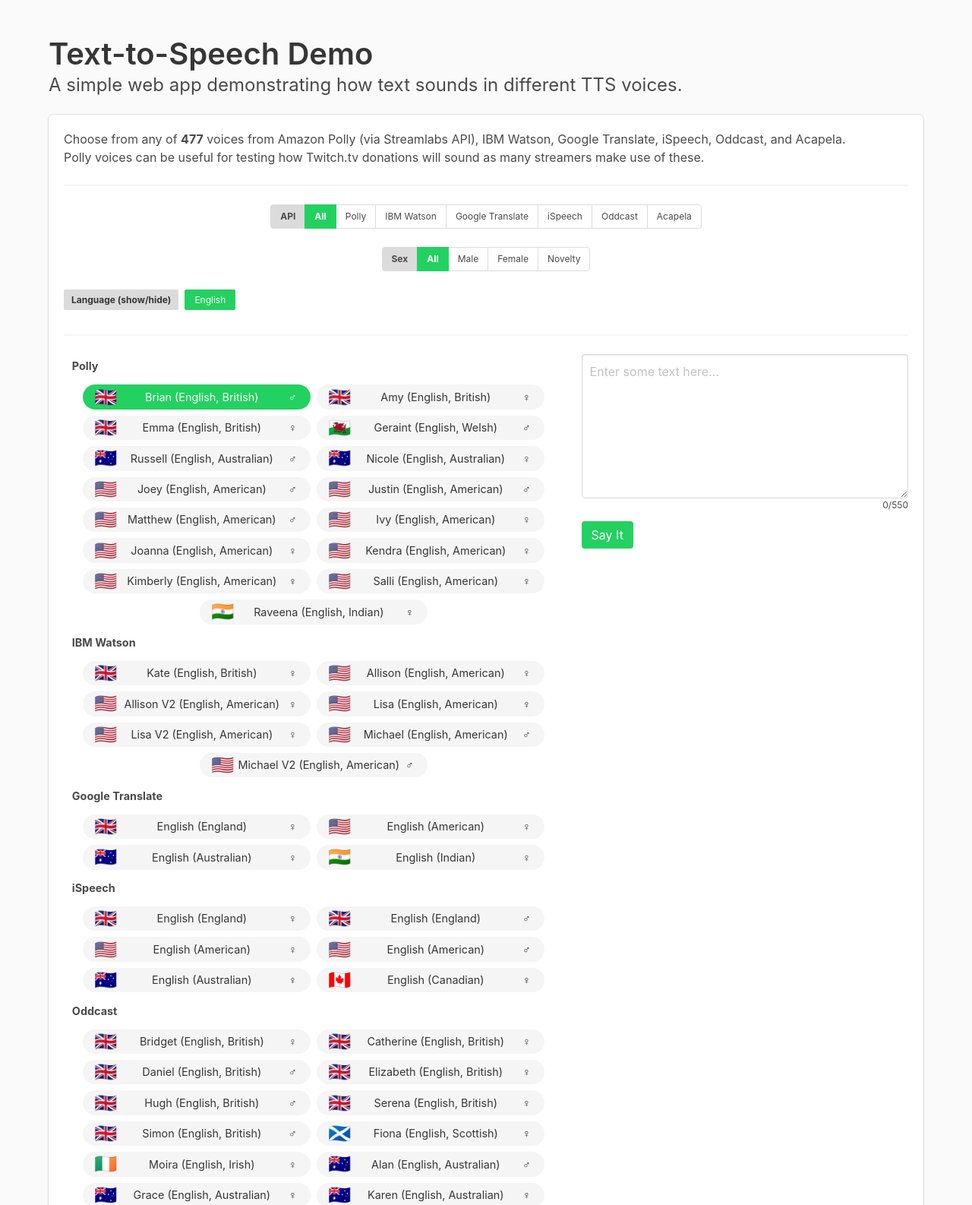
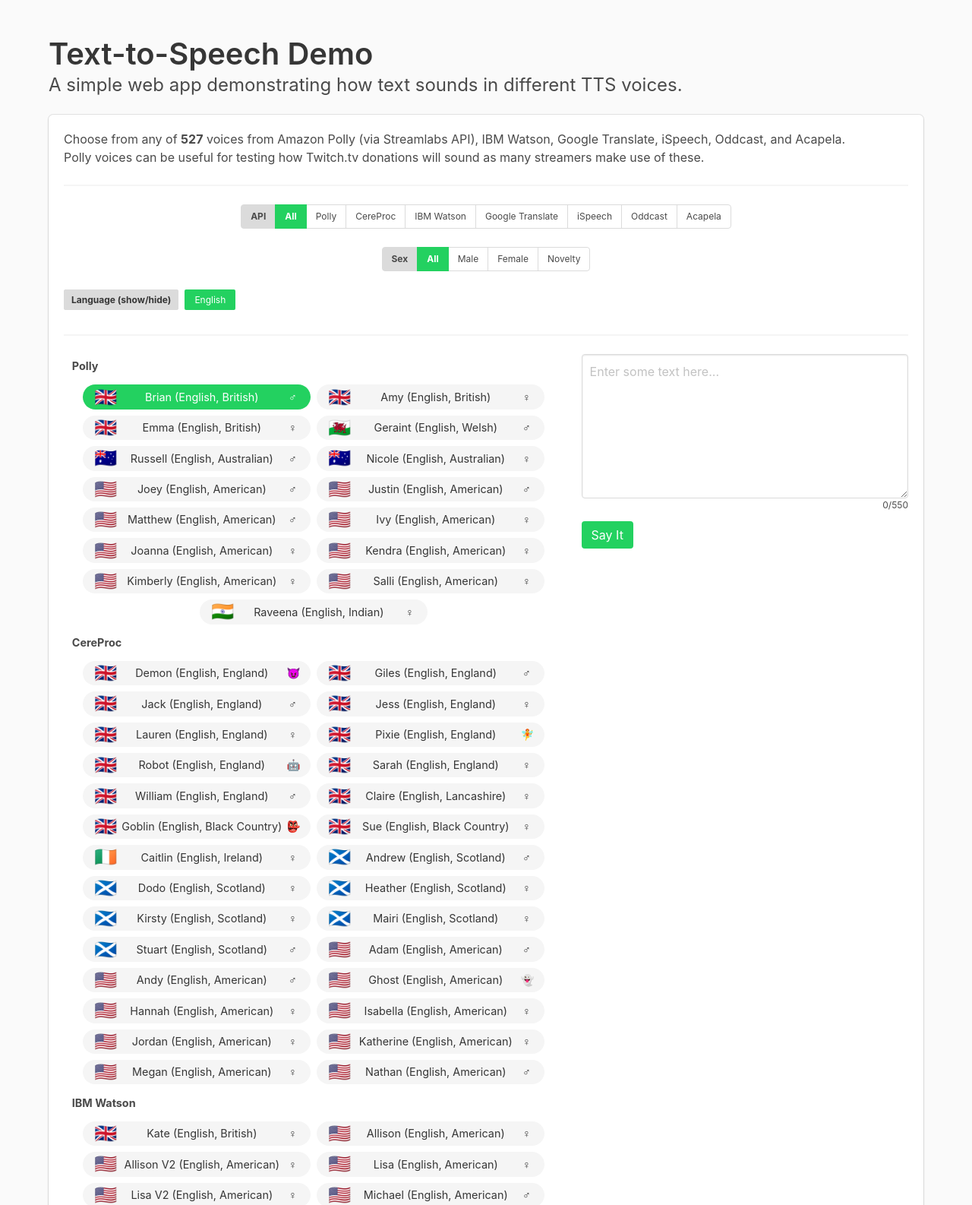
Before and after one commit to chrisjp/tts, a PHP site: page / in a window 1280 px wide. Shown: the top 1586 px of the page at 76% size. Run offline with PHP 8.4, Linux system fonts and the light colour scheme.

Commit message:
Added voices from CereProc demo

```diff
--- a/assets/js/tts.js
+++ b/assets/js/tts.js
@@ -64,6 +64,65 @@ const ttsServices = {
             {vid: 'Astrid', name: 'Astrid', flag: 'SE', lang: 'Swedish', accent: '', sex: 'F'},
             {vid: 'Filiz', name: 'Filiz', flag: 'TR', lang: 'Turkish', accent: '', sex: 'M'},
             {vid: 'Gwyneth', name: 'Gwyneth', flag: 'GB-WLS', lang: 'Welsh', accent: '', sex: 'F'},
+        ],
+    },
+    'CereProc':
+    {
+        url: 'https://www.cereproc.com/livedemo.php',
+        charLimit: 2000,
+        countBytes: true,
+        needsProxy: true,
+        voices: [
+            {vid: 'Demon', name: 'Demon', flag: 'GB', lang: 'English', accent: 'England', sex: 'N', customEmoji: '\uD83D\uDE08'},
+            {vid: 'Giles', name: 'Giles', flag: 'GB', lang: 'English', accent: 'England', sex: 'M'},
+            {vid: 'Jack', name: 'Jack', flag: 'GB', lang: 'English', accent: 'England', sex: 'M'},
+            {vid: 'Jess', name: 'Jess', flag: 'GB', lang: 'English', accent: 'England', sex: 'F'},
+            {vid: 'Lauren', name: 'Lauren', flag: 'GB', lang: 'English', accent: 'England', sex: 'F'},
+            {vid: 'Pixie', name: 'Pixie', flag: 'GB', lang: 'English', accent: 'England', sex: 'N', customEmoji: '\uD83E\uDDDA'},
+            {vid: 'Robot', name: 'Robot', flag: 'GB', lang: 'English', accent: 'England', sex: 'N', customEmoji: '\uD83E\uDD16'},
+            {vid: 'Sarah', name: 'Sarah', flag: 'GB', lang: 'English', accent: 'England', sex: 'F'},
+            {vid: 'William', name: 'William', flag: 'GB', lang: 'English', accent: 'England', sex: 'M'},
+            {vid: 'Claire', name: 'Claire', flag: 'GB', lang: 'English', accent: 'Lancashire', sex: 'F'},
+            {vid: 'Goblin', name: 'Goblin', flag: 'GB', lang: 'English', accent: 'Black Country', sex: 'N', customEmoji: '\uD83D\uDC7A'},
+            {vid: 'Sue', name: 'Sue', flag: 'GB', lang: 'English', accent: 'Black Country', sex: 'F'},
+            {vid: 'Caitlin', name: 'Caitlin', flag: 'IE', lang: 'English', accent: 'Ireland', sex: 'F'},
+            {vid: 'Andrew', name: 'Andrew', flag: 'GB-SCT', lang: 'English', accent: 'Scotland', sex: 'M'},
+            {vid: 'Dodo', name: 'Dodo', flag: 'GB-SCT', lang: 'English', accent: 'Scotland', sex: 'F'},
+            {vid: 'Heather', name: 'Heather', flag: 'GB-SCT', lang: 'English', accent: 'Scotland', sex: 'F'},
+            {vid: 'Kirsty', name: 'Kirsty', flag: 'GB-SCT', lang: 'English', accent: 'Scotland', sex: 'F'},
+            {vid: 'Mairi', name: 'Mairi', flag: 'GB-SCT', lang: 'English', accent: 'Scotland', sex: 'F'},
+            {vid: 'Stuart', name: 'Stuart', flag: 'GB-SCT', lang: 'English', accent: 'Scotland', sex: 'M'},
+            {vid: 'Adam', name: 'Adam', flag: 'US', lang: 'English', accent: 'American', sex: 'M'},
+            {vid: 'Andy', name: 'Andy', flag: 'US', lang: 'English', accent: 'American', sex: 'M'},
+            {vid: 'Ghost', name: 'Ghost', flag: 'US', lang: 'English', accent: 'American', sex: 'N', customEmoji: '\uD83D\uDC7B'},
+            {vid: 'Hannah', name: 'Hannah', flag: 'US', lang: 'English', accent: 'American', sex: 'F'},
+            {vid: 'Isabella', name: 'Isabella', flag: 'US', lang: 'English', accent: 'American', sex: 'F'},
+            {vid: 'Jordan', name: 'Jordan', flag: 'US', lang: 'English', accent: 'American', sex: 'F'},
+            {vid: 'Katherine', name: 'Katherine', flag: 'US', lang: 'English', accent: 'American', sex: 'F'},
+            {vid: 'Megan', name: 'Megan', flag: 'US', lang: 'English', accent: 'American', sex: 'F'},
+            {vid: 'Nathan', name: 'Nathan', flag: 'US', lang: 'English', accent: 'American', sex: 'M'},
+            {vid: 'Rita', name: 'Rita', flag: 'ES', lang: 'Catalan', accent: '', sex: 'F'},
+            {vid: 'Mailin', name: 'Mailin', flag: 'CN', lang: 'Chinese', accent: '', sex: 'F'},
+            {vid: 'Ada', name: 'Ada', flag: 'NL', lang: 'Dutch', accent: '', sex: 'F'},
+            {vid: 'Laurent', name: 'Laurent', flag: 'FR', lang: 'French', accent: '', sex: 'M'},
+            {vid: 'Nicole', name: 'Nicole', flag: 'FR', lang: 'French', accent: '', sex: 'F'},
+            {vid: 'Suzanne', name: 'Suzanne', flag: 'FR', lang: 'French', accent: '', sex: 'F'},
+            {vid: 'Florence', name: 'Florence', flag: 'CA', lang: 'French', accent: 'Canadian', sex: 'F'},
+            {vid: 'Peig', name: 'Peig', flag: 'IE', lang: 'Gaelic', accent: 'Irish', sex: 'F'},
+            {vid: 'Ceitidh', name: 'Ceitidh', flag: 'GB-SCT', lang: 'Gaelic', accent: 'Scottish', sex: 'F'},
+            {vid: 'Alex', name: 'Alex', flag: 'DE', lang: 'German', accent: '', sex: 'M'},
+            {vid: 'Gudrun', name: 'Gudrun', flag: 'DE', lang: 'German', accent: '', sex: 'F'},
+            {vid: 'Leopold', name: 'Leopold', flag: 'AT', lang: 'German', accent: 'Austrian', sex: 'M'},
+            {vid: 'Laura', name: 'Laura', flag: 'IT', lang: 'Italian', accent: '', sex: 'F'},
+            {vid: 'Yuki', name: 'Yuki', flag: 'JP', lang: 'Japanese', accent: '', sex: 'F'},
+            {vid: 'Pola', name: 'Pola', flag: 'PL', lang: 'Polish', accent: '', sex: 'F'},
+            {vid: 'Gabriel', name: 'Gabriel', flag: 'BR', lang: 'Portuguese', accent: 'Brazil', sex: 'M'},
+            {vid: 'Lucia', name: 'Lucia', flag: 'PT', lang: 'Portuguese', accent: 'Portugal', sex: 'F'},
+            {vid: 'Livia', name: 'Livia', flag: 'RO', lang: 'Romanian', accent: '', sex: 'F'},
+            {vid: 'Avrora', name: 'Avrora', flag: 'RU', lang: 'Russian', accent: '', sex: 'F'},
+            {vid: 'Ana', name: 'Ana', flag: 'MX', lang: 'Spanish', accent: 'Mexico', sex: 'F'},
+            {vid: 'Sara', name: 'Sara', flag: 'ES', lang: 'Spanish', accent: 'Spain', sex: 'F'},
+            {vid: 'Ylva', name: 'Ylva', flag: 'SE', lang: 'Swedish', accent: '', sex: 'F'},
         ],
     },
     'IBM Watson':
```
Also changed, not shown: proxy.php (+74 -0 lines).
